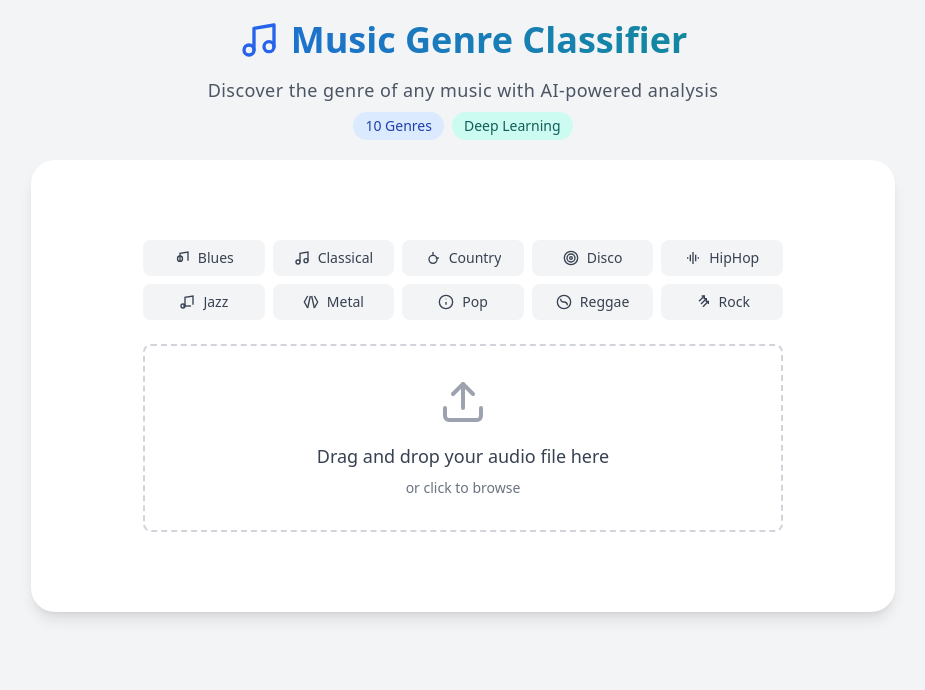
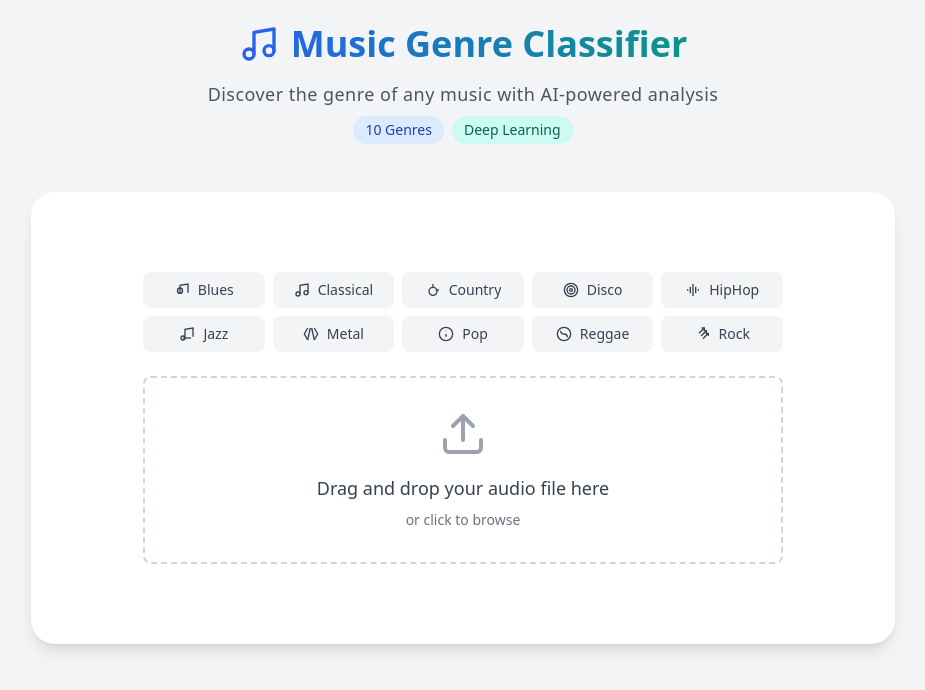
Before and after one commit to ondayex/music_classifier_app, a React (Vite) app in the folder frontend/: page / in a window 1280 px wide. Shown: the top 690 px of the page, without its empty margins (177-1102 px from the left). Built offline with nearby package versions, Linux system fonts and the light colour scheme.

Commit message:
change to flex non

```diff
--- a/frontend/src/App.tsx
+++ b/frontend/src/App.tsx
@@ -5,13 +5,12 @@ import { Music } from 'lucide-react';
 const App: FC = () => {
   return (
     <div className="min-h-screen bg-gray-100">
-      <header className="fixed top-0 left-0 right-0 bg-gray-100/95 backdrop-blur-sm z-10 h-[160px]">
-        <div className="absolute inset-0 flex items-center justify-center">
-          <div className="text-center w-full">
-            <div className="container mx-auto max-w-4xl px-4">
-              <h1 className="text-4xl font-bold bg-gradient-to-r from-blue-600 to-teal-600 text-transparent bg-clip-text flex items-center justify-center gap-3">
-                <Music className="w-10 h-10 text-blue-600 flex-shrink-0" />
-                <span>Music Genre Classifier</span>
+      <header className="fixed top-0 left-0 w-full bg-gray-100/95 backdrop-blur-sm z-50 py-6">
+        <div className="w-full max-w-4xl mx-auto px-4">
+          <div className="flex flex-col items-center justify-center">
+            <h1 className="text-4xl font-bold bg-gradient-to-r from-blue-600 to-teal-600 text-transparent bg-clip-text flex items-center gap-3">
+              <Music className="w-10 h-10 text-blue-600 flex-none" />
+              <span className="flex-none">Music Genre Classifier</span>
             </h1>
             <p className="mt-4 text-lg text-gray-600 font-light tracking-wide">
               Discover the genre of any music with AI-powered analysis
@@ -26,11 +25,10 @@ const App: FC = () => {
             </div>
           </div>
         </div>
-        </div>
       </header>
 
-      <main className="relative pt-[160px]">
-        <div className="container mx-auto max-w-4xl px-4">
+      <main className="pt-48">
+        <div className="w-full max-w-4xl mx-auto px-4">
           <div className="bg-white shadow-lg rounded-3xl p-8">
             <div className="divide-y divide-gray-200">
               <div className="py-8 text-base leading-6 space-y-4 text-gray-700 sm:text-lg sm:leading-7">
```
Lines whose indentation alone changed are shown as unchanged.
